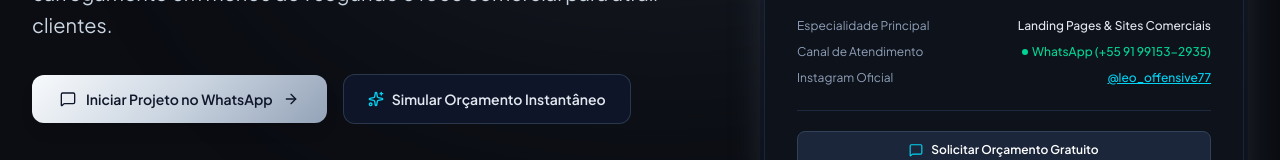
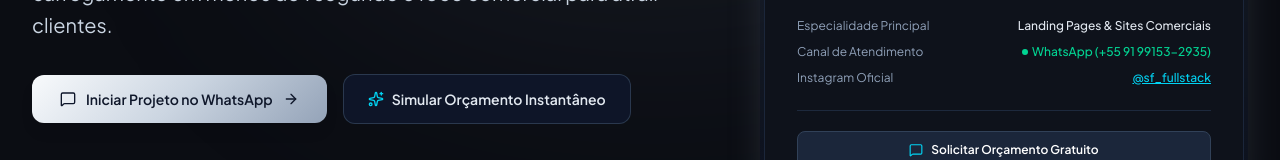
Before and after one commit to leosantosCODED77/SF-fullstack, a React (Vite) app: page / in a window 1280 px wide. Shown: the part 530-690 px from the top of the page. Built offline with nearby package versions, Linux system fonts and the light colour scheme.

Commit message:
fix: update SF Full Stack Instagram in src/components/Hero.tsx

```diff
--- a/src/components/Hero.tsx
+++ b/src/components/Hero.tsx
@@ -159,7 +159,7 @@ export default function Hero({ onOpenSimulator, onOpenBriefing }: HeroProps) {
                       rel="noopener noreferrer"
                       className="text-cyan-400 hover:text-cyan-300 font-medium underline"
                     >
-                      @leo_offensive77
+                      {siteConfig.instagram.handle}
                     </a>
                   </div>
                 </div>
```
